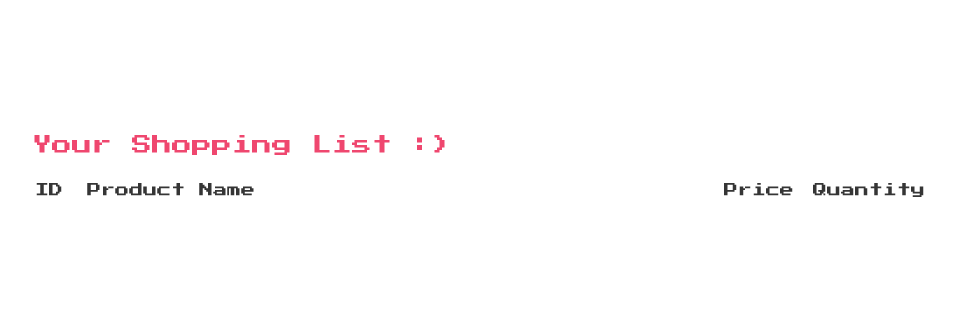
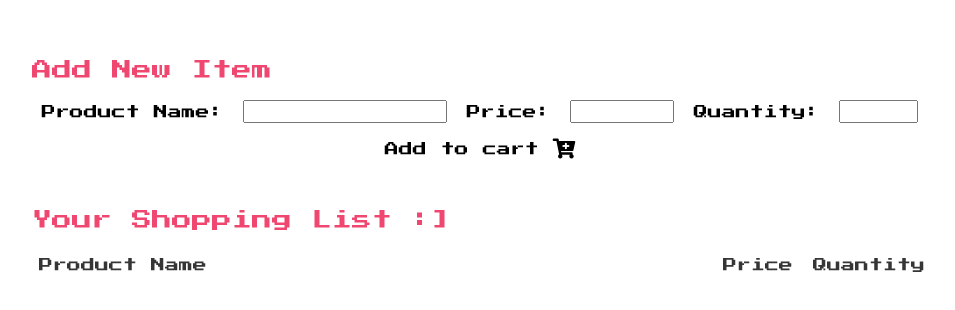
Before and after one commit to DakotaV6/express-shopping, a website: page public/index.html in a window 1280 px wide. Shown: the part 240-550 px from the top of the page, without its empty margins (160-1115 px from the left). Drawn offline with nearby package versions, Linux system fonts and the light colour scheme; no server answers.

Commit message:
Added 'add item' form and got functionality for delete and add working.

```diff
--- a/cart-items.js
+++ b/cart-items.js
@@ -8,7 +8,7 @@ function getCart(req, res) {
     pool.query("SELECT * FROM shoppingcart ORDER BY id").then((result) => {
         res.json(result.rows);
     });
-}
+};
 
 cartItems.get("/cart-items", (req, res) => {
     getCart(req, res);
--- /dev/null
+++ b/public/app/app.contentedit.js
@@ -0,0 +1 @@
+"use strict";
--- a/public/app/components/cart-list/cart-list.html
+++ b/public/app/components/cart-list/cart-list.html
@@ -1,14 +1,25 @@
-<section class="list-container">
-    <p class="section-title">Your Shopping List :)</p>
+<section class="main-container">
+        <p class="section-title">Add New Item</p>
+
+    <form ng-submit="$ctrl.addItem($ctrl.item)" id="new-item-form">
+        <label for="item-name">Product Name:</label>
+        <input ng-model="$ctrl.item.product" id="item-name-input" name="item-name" type="text" required>
+        <label for="item-price">Price:</label>
+        <input ng-model="$ctrl.item.price" id="item-price-input" name="item-price" type="text" required>
+        <label for="item-quantity">Quantity:</label>
+        <input ng-model="$ctrl.item.quantity" id="item-quant-input" name="item-quantity" type="number" required>
+        <button class="cart-btn">Add to cart <i class="fas fa-cart-plus"></i></button>
+    </form>
+    <p class="section-title">Your Shopping List :]</p>
     <table>
         <tr>
-            <td class="column-title item-id">ID</td>
+            <td class="column-title item-delete"></td>
             <td class="column-title item-name">Product Name</td>
             <td class="column-title item-price">Price</td>
             <td class="column-title item-quantity">Quantity</td>
         </tr>
         <tr ng-repeat="item in $ctrl.cart">
-            <td class="item-id">{{ item.id }}</td>
+            <td class="item-delete" ng-click="$ctrl.removeItem(item.id);"><i class="fas fa-times-circle"></i></td>
             <td class="item-name">{{ item.product }}</td>
             <td class="item-price">${{ item.price }}</td>
             <td class="item-quantity">{{ item.quantity }}</td>
--- a/public/app/components/cart-list/cart-list.js
+++ b/public/app/components/cart-list/cart-list.js
@@ -8,6 +8,16 @@ const cartList = {
         CartService.getAllItems().then((response) => {
             vm.cart = response.data;
         });
+        vm.removeItem = (id) => {
+            CartService.removeItem(id).then((response) => {
+                vm.cart = response.data;
+            });
+        };
+        vm.addItem = (item) => {
+            CartService.addItem(item).then((response) => {
+                vm.cart = response.data;
+            });
+        };
     }]
 }
 
--- a/public/index.html
+++ b/public/index.html
@@ -4,6 +4,7 @@
     <meta charset="UTF-8">
     <meta name="viewport" content="width=device-width, initial-scale=1.0">
     <meta http-equiv="X-UA-Compatible" content="ie=edge">
+    <link rel="stylesheet" href="https://use.fontawesome.com/releases/v5.5.0/css/all.css" integrity="sha384-B4dIYHKNBt8Bc12p+WXckhzcICo0wtJAoU8YZTY5qE0Id1GSseTk6S+L3BlXeVIU" crossorigin="anonymous">
     <link href="https://fonts.googleapis.com/css?family=Press+Start+2P" rel="stylesheet">
     <link href="styles/styles.css" rel="stylesheet">
     <title>Express Shopping</title>
@@ -15,5 +16,6 @@
     <script src="app/app.module.js"></script>
     <script src="app/service/cart-service.js"></script>
     <script src="app/components/cart-list/cart-list.js"></script>
+    <script src="app/app.contentedit.js"></script>
 </body>
 </html>
--- a/public/styles/styles.css
+++ b/public/styles/styles.css
@@ -6,7 +6,41 @@ body {
     font-size: 20px;
     color: rgba(239, 71, 111, 1);
 }
-.list-container {
+#new-item-form {
+    margin-bottom: 50px;
+    display: flex;
+    justify-content: space-around;
+    align-items: center;
+    flex-wrap: wrap;
+}
+#new-item-form input {
+    padding: 2px 0;
+}
+#item-name-input {
+    width: 200px;
+}
+#item-price-input {
+    width: 100px;
+}
+#item-quant-input {
+    width: 75px;
+}
+.cart-btn {
+    background: none;
+    border: none;
+    font-family: 'Press Start 2P', cursive;
+    font-size: 14px;
+    margin-top: 15px;
+}
+.cart-btn:hover {
+    cursor: pointer;
+    color: rgba(0, 166, 166, 1);
+}
+.fa-cart-plus {
+    font-size: 20px;
+}
+
+.main-container {
     position: absolute;
     left: 50%;
     top: 50%;
@@ -25,8 +59,12 @@ table tr:nth-child(odd) {
   table tr:nth-child(even) {
     color: rgba(0, 166, 166, 1);
 }
-.item-id {
-    width: 6%;
+.fa-times-circle {
+    color: rgba(53, 53, 53, 1);
+}
+.fa-times-circle:hover {
+    cursor: pointer;
+    color: rgba(239, 71, 111, 1);
 }
 .item-name {
     width: 80%;
--- a/server.js
+++ b/server.js
@@ -12,4 +12,4 @@ app.use("/", cartItems);
 const port = 3000;
 app.listen(port, () => {
     console.log(`Server is running on PORT: ${port}.`);
-})
+});
```
